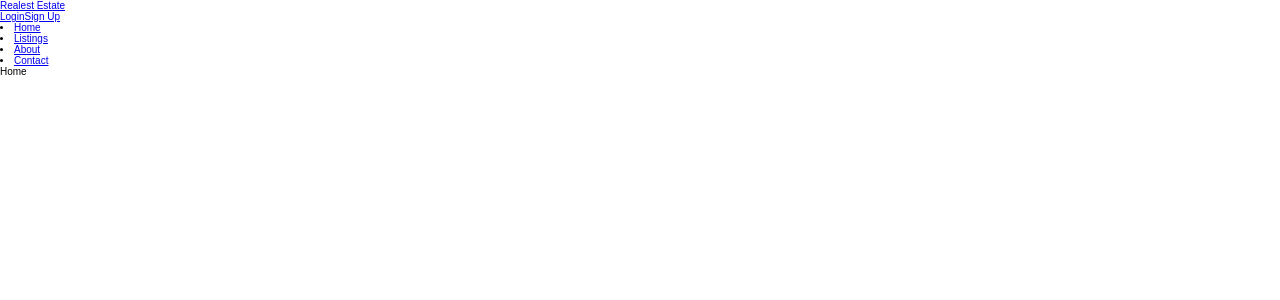
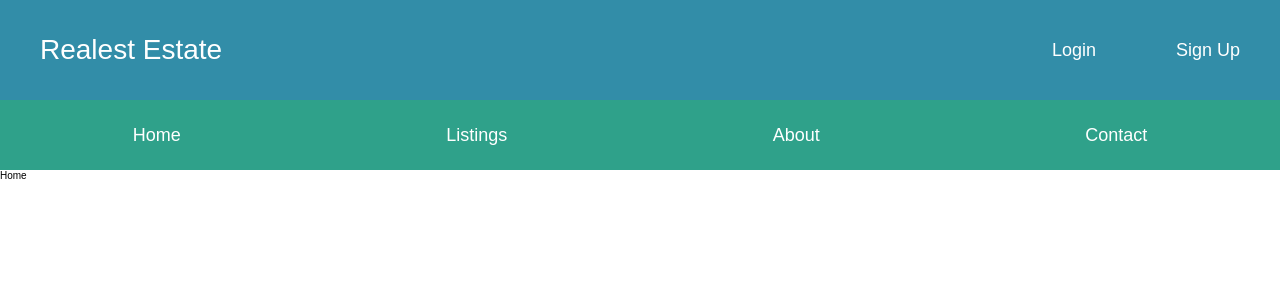
Before and after one commit to KiarashYavari/real_estate, a React (Create React App) app: page / in a window 1280 px wide. Shown: the top 300 px of the page. Built offline with nearby package versions, Linux system fonts and the light colour scheme.

Commit message:
import new scss files to the main styling file

```diff
--- a/src/sass/main.scss
+++ b/src/sass/main.scss
@@ -7,6 +7,8 @@
 @import 'layout/grid';
 
 @import 'components/notfound';
+@import 'components/navbar';
+@import 'components/alert';
 
 @import 'pages/about';
 @import 'pages/home';
```
